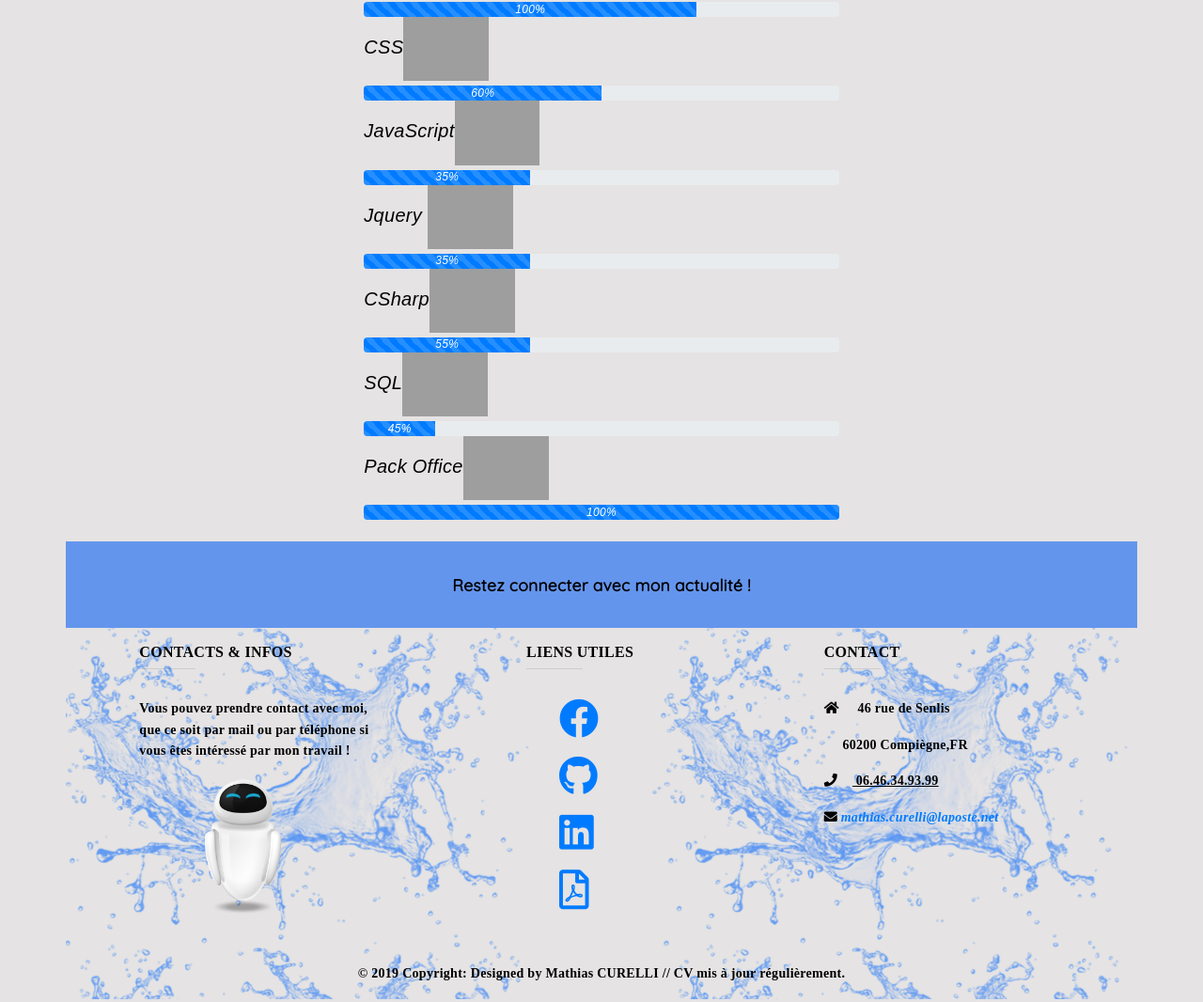
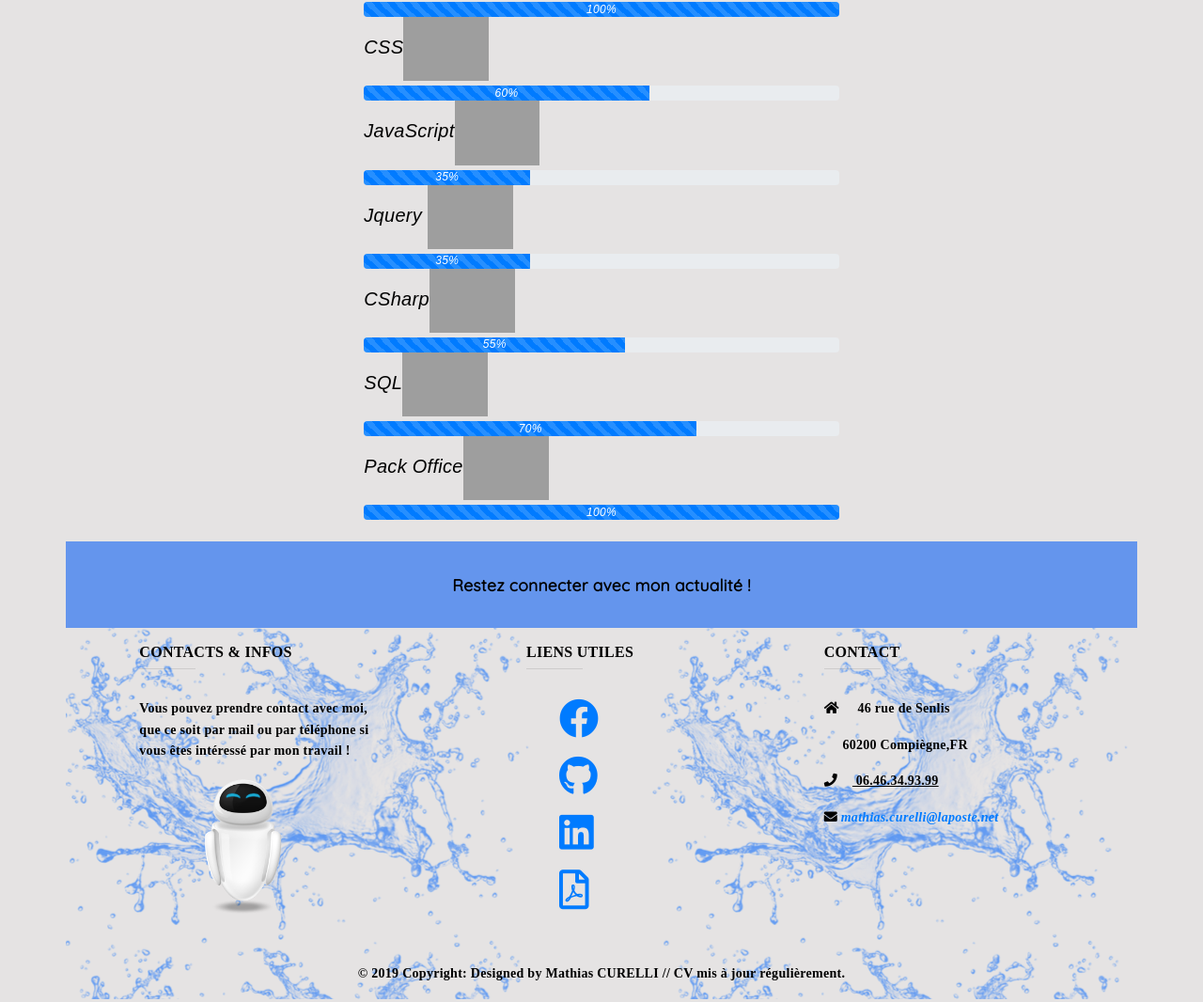
Before and after one commit to MathiasCurelli/mathiascurelli.github.io, a plain HTML site: page index.html in a window 1280 px wide. Shown: the part 1831-2897 px from the top of the page at 94% size. Drawn offline with nearby package versions, Linux system fonts and the light colour scheme; grey boxes are pictures that could not be loaded; some icons are missing; a web font is replaced by a local one.

Commit message:
correction

```diff
--- a/index.html
+++ b/index.html
@@ -274,14 +274,14 @@
             <h2>HTML<img class="imageSkills" title="HTML" src="https://cdn0.iconfinder.com/data/icons/HTML5/128/HTML_Logo.png" /></h2>
 
             <div id="html" class="progress">
-                <div class="progress-bar progress-bar-striped progress-bar-animated" style="width:70%">100%</div>
+                <div class="progress-bar progress-bar-striped progress-bar-animated" style="width:100%">100%</div>
             </div>
         </div>
         <div class="container font-italic">
             <h2>CSS<img class="imageSkills" title="CSS" src="https://cdn1.iconfinder.com/data/icons/hawcons/32/700035-icon-77-document-file-css-128.png" /></h2>
 
             <div class="progress">
-                <div class="progress-bar progress-bar-striped progress-bar-animated" style="width:50%">60%</div>
+                <div class="progress-bar progress-bar-striped progress-bar-animated" style="width:60%">60%</div>
             </div>
         </div>
         <div class="container font-italic">
@@ -302,14 +302,14 @@
             <h2>CSharp<img class="imageSkills" title="C#" src="https://cdn.iconscout.com/icon/free/png-256/csharp-1175240.png" /></h2>
 
             <div class="progress">
-                <div class="progress-bar progress-bar-striped progress-bar-animated" style="width:35%">55%</div>
+                <div class="progress-bar progress-bar-striped progress-bar-animated" style="width:55%">55%</div>
             </div>
         </div>
         <div class="container font-italic">
             <h2>SQL<img class="imageSkills" title="SQL" src="https://cdn1.iconfinder.com/data/icons/hawcons/32/699251-icon-24-file-sql-256.png" /></h2>
 
             <div class="progress">
-                <div class="progress-bar progress-bar-striped progress-bar-animated" style="width:15%">45%</div>
+                <div class="progress-bar progress-bar-striped progress-bar-animated" style="width:70%">70%</div>
             </div>
         </div>
         <div class="container font-italic">
```
